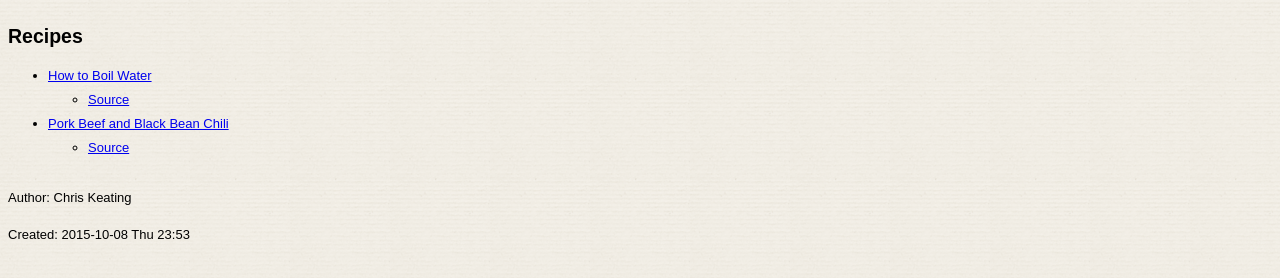
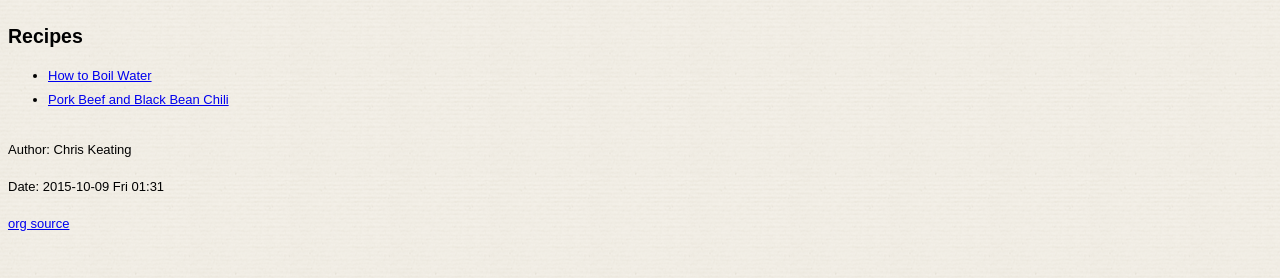
Before and after one commit to pdex/pdex.github.com, a plain HTML site: page recipes/index.html in a window 1280 px wide. Shown: the top 278 px of the page. Drawn offline with Linux system fonts and the light colour scheme.

Commit message:
footer now links to org source

```diff
--- a/recipes/index.html
+++ b/recipes/index.html
@@ -3,7 +3,7 @@
 "http://www.w3.org/TR/xhtml1/DTD/xhtml1-strict.dtd">
 <html xmlns="http://www.w3.org/1999/xhtml" lang="en" xml:lang="en">
 <head>
-<!-- 2015-10-08 Thu 23:53 -->
+<!-- 2015-10-09 Fri 01:31 -->
 <meta  http-equiv="Content-Type" content="text/html;charset=utf-8" />
 <meta  name="viewport" content="width=device-width, initial-scale=1" />
 <title></title>
@@ -17,22 +17,16 @@
 <h2 id="orgheadline1">Recipes</h2>
 <div class="outline-text-2" id="text-orgheadline1">
 <ul class="org-ul">
-<li><a href="how_to_boil_water.html">How to Boil Water</a>
-<ul class="org-ul">
-<li><a href="how_to_boil_water.org.html">Source</a></li>
-</ul></li>
-<li><a href="pork_beef_and_black_bean_chili.html">Pork Beef and Black Bean Chili</a>
-<ul class="org-ul">
-<li><a href="pork_beef_and_black_bean_chili.org.html">Source</a></li>
-</ul></li>
+<li><a href="how_to_boil_water.html">How to Boil Water</a></li>
+<li><a href="pork_beef_and_black_bean_chili.html">Pork Beef and Black Bean Chili</a></li>
 </ul>
 </div>
 </div>
 </div>
 <div id="postamble" class="status">
 <p class="author">Author: Chris Keating</p>
-<p class="date">Created: 2015-10-08 Thu 23:53</p>
-<p class="validation"></p>
+<p class="date">Date: 2015-10-09 Fri 01:31</p>
+<p class="org_source"><a href="index.org.html">org source</a></p>
 </div>
 </body>
 </html>
```
Also changed, not shown: recipes/how_to_boil_water.html (+3 -3 lines), recipes/index.org.html (+16 -11 lines), recipes/pork_beef_and_black_bean_chili.html (+3 -3 lines), 3 other files.
